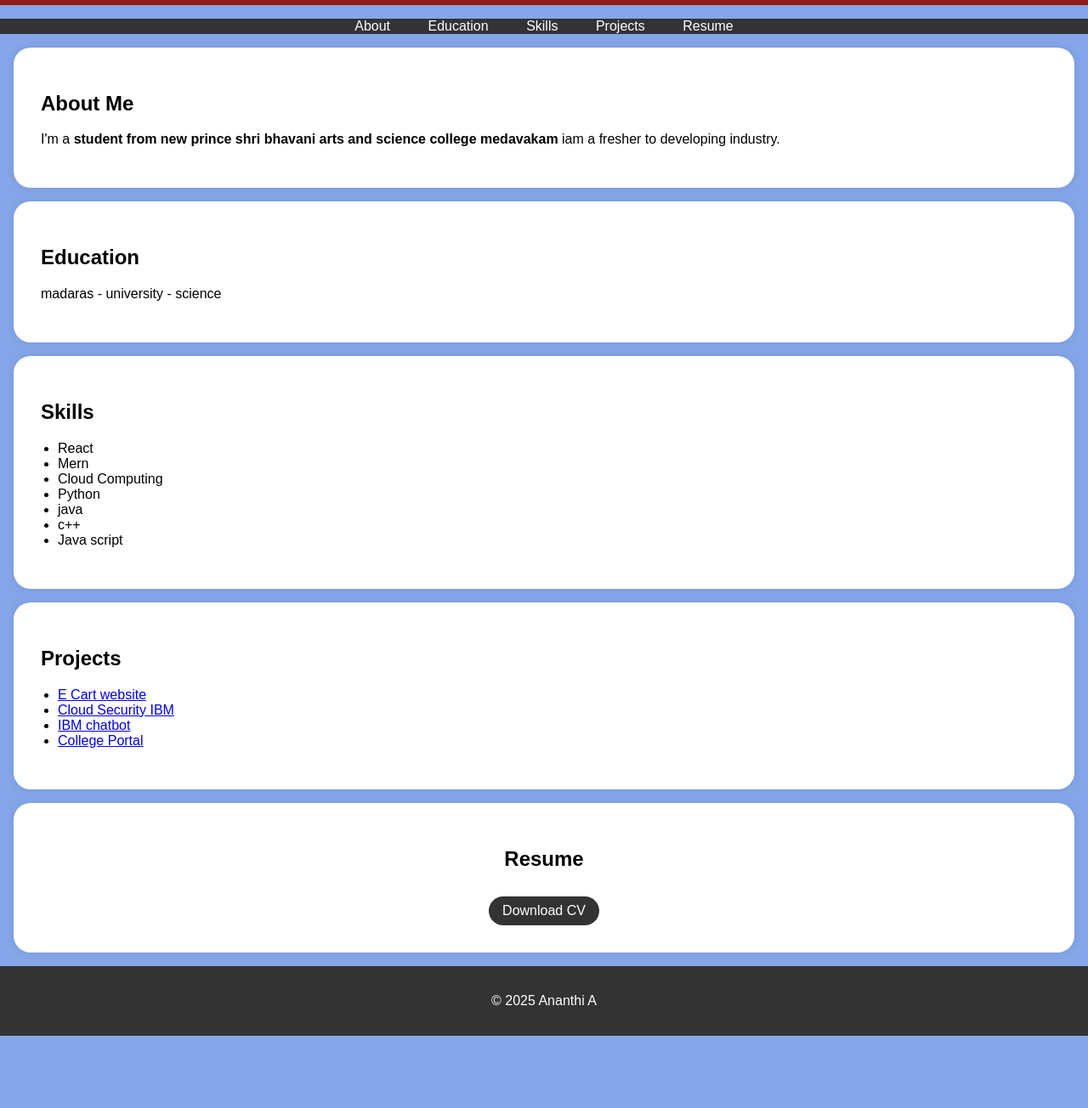
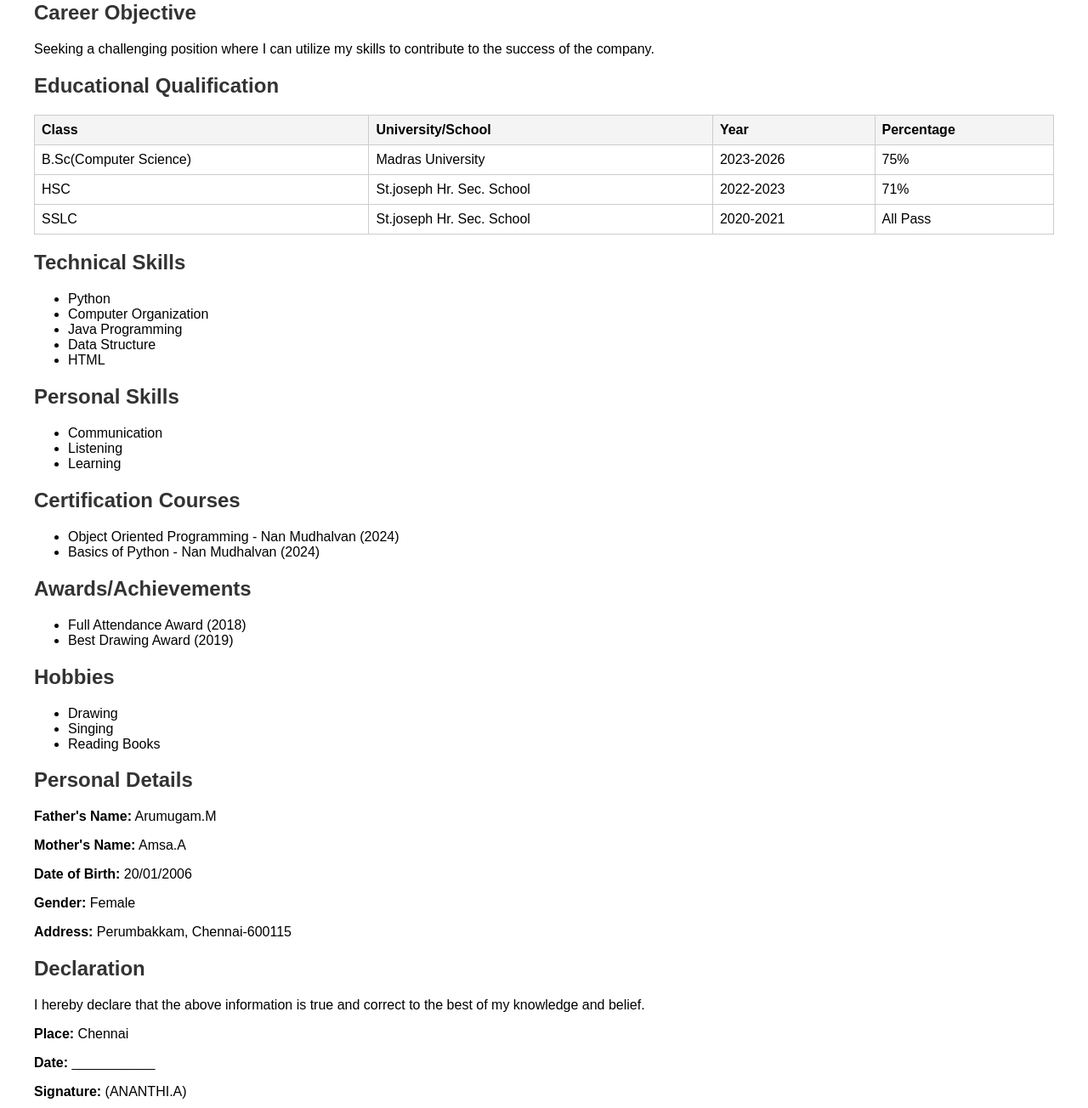
Before and after one commit to 20Ananthi/Ananthi, a plain HTML site: page index.html in a window 1280 px wide. Shown: the part 191-1495 px from the top of the page at 85% size. Before the commit the page ends 1410 px from the top, so only its background shows below. Drawn offline with Linux system fonts and the light colour scheme.

Commit message:
Add files via upload

```diff
--- a/index.html
+++ b/index.html
@@ -1,194 +1,117 @@
 <!DOCTYPE html>
-<html>
+<html lang="en">
 <head>
-    <title>Portfolio</title>
+    <meta charset="UTF-8">
+    <meta name="viewport" content="width=device-width, initial-scale=1.0">
+    <title>Resume - Ananthi A</title>
     <style>
         body {
             font-family: Arial, sans-serif;
-            margin: 0;
-            padding: 0;
-            background-color: #84a6e9;
+            margin: 20px;
+            padding: 20px;
         }
-
-        header {
-            background-color: #941919;
-            color: #fff;
-            text-align: center;
-            padding: 2rem 0;
-            position: relative; /* Add this */
+        h1, h2 {
+            color: #333;
         }
-
-        .header-content h1 {
-            font-size: 2.5rem;
+        table {
+            width: 100%;
+            border-collapse: collapse;
         }
-
-        /* Add styles for the round profile picture */
-        .profile-picture {
-            width: 100px; /* Adjust the size as needed */
-            height: 100px;
-            border-radius: 75%; /* Create a circular shape */
-            object-fit: cover; /* To ensure the image fills the circular area */
-            position: absolute; /* Add this */
-            top: 75px; /* Adjust top position as needed */
-            left: 75px; /* Adjust left position as needed */
+        th, td {
+            border: 1px solid #ccc;
+            padding: 8px;
+            text-align: left;
         }
-
-        nav {
-            background-color: #333;
-            color: #fff;
-            text-align: center;
-        }
-
-        nav ul {
-            list-style-type: none;
-            padding: 0;
-        }
-
-        nav ul li {
-            display: inline;
-            margin: 0 20px;
-        }
-
-        nav ul li a {
-            text-decoration: none;
-            color: #fff;
-        }
-
-        .section-content {
-            background-color: #fff;
-            padding: 2rem;
-            margin: 1rem;
-            border-radius: 20px;
-            box-shadow: 0 0 10px rgba(0, 0, 0, 0.1);
-            text-align: justify;
-        }
-
-        .download-button {
-            background-color: #333;
-            color: #fff;
-            padding: 0.5rem 1rem;
-            text-decoration: none;
-            border-radius: 20px;
-            display: inline-block;
-            margin-top: 10px;
-            align-self: center;
-        }
-
-        .download-button:hover {
-            background-color: #555;
-        }
-
-        footer {
-            text-align: center;
-            padding: 1rem 0;
-            background-color: #333;
-            color: #fff;
-        }
-
-        ul {
-            list-style-type: disc;
-            padding-left: 20px;
+        th {
+            background-color: #f4f4f4;
         }
     </style>
 </head>
 <body>
-    <header>
-        <div class="header-content">
-            <!-- Add your profile picture here -->
-            <img src="passport photo.jpg" alt="Your Profile Picture" class="profile-picture">
-            <h1>Ananthi A</h1>
-            <p>Am Computet Science Student</p>
-        </div>
-    </header>
 
-    <nav>
-        <ul>
-            <li><a href="#about">About</a></li>
-            <li><a href="#education">Education</a></li>
-            <li><a href="#skills">Skills</a></li>
-            <li><a href="#projects">Projects</a></li>
-            <li><a href="#resume">Resume</a></li>
+    <h1>Ananthi A</h1>
+    <p>Email: <a href="mailto:ananthi.arumugam.2023@gmail.com">ananthi.arumugam.2023@gmail.com</a></p>
+    <p>Phone: 6374138563</p>
 
-        </ul>
-    </nav>
+    <h2>Career Objective</h2>
+    <p>Seeking a challenging position where I can utilize my skills to contribute to the success of the company.</p>
 
-    <section id="about">
-        <div class="section-content">
-            <h2>About Me</h2>
-            <p>I'm a <b>student from new prince shri bhavani arts and science college medavakam</b> iam a fresher to developing industry.</p>
+    <h2>Educational Qualification</h2>
+    <table>
+        <tr>
+            <th>Class</th>
+            <th>University/School</th>
+            <th>Year</th>
+            <th>Percentage</th>
+        </tr>
+        <tr>
+            <td>B.Sc(Computer Science)</td>
+            <td>Madras University</td>
+            <td>2023-2026</td>
+            <td>75%</td>
+        </tr>
+        <tr>
+            <td>HSC</td>
+            <td>St.joseph Hr. Sec. School</td>
+            <td>2022-2023</td>
+            <td>71%</td>
+        </tr>
+        <tr>
+            <td>SSLC</td>
+            <td>St.joseph Hr. Sec. School</td>
+            <td>2020-2021</td>
+            <td>All Pass</td>
+        </tr>
+    </table>
 
-        </div>
-    </section>
+    <h2>Technical Skills</h2>
+    <ul>
+        <li>Python</li>
+        <li>Computer Organization</li>
+        <li>Java Programming</li>
+        <li>Data Structure</li>
+        <li>HTML</li>
+    </ul>
 
-    <section id="education">
-        <div class="section-content">
-            <h2>Education</h2>
-            <p>madaras - university - science</p>
+    <h2>Personal Skills</h2>
+    <ul>
+        <li>Communication</li>
+        <li>Listening</li>
+        <li>Learning</li>
+    </ul>
 
+    <h2>Certification Courses</h2>
+    <ul>
+        <li>Object Oriented Programming - Nan Mudhalvan (2024)</li>
+        <li>Basics of Python - Nan Mudhalvan (2024)</li>
+    </ul>
 
-        </div>
-    </section>
+    <h2>Awards/Achievements</h2>
+    <ul>
+        <li>Full Attendance Award (2018)</li>
+        <li>Best Drawing Award (2019)</li>
+    </ul>
 
-    <section id="skills">
-        <div class="section-content">
-            <h2>Skills</h2>
-            <ul>
-                <li>React</li>
-                <li>Mern</li>
-                <li>Cloud Computing</li>
-                <li>Python</li>
-                <li>java</li>
-                <li>c++</li>
-                <li>Java script</li>
-            </ul>
-        </div>
-    </section>
+    <h2>Hobbies</h2>
+    <ul>
+        <li>Drawing</li>
+        <li>Singing</li>
+        <li>Reading Books</li>
+    </ul>
 
-    <section id="projects">
-        <div class="section-content">
-            <h2>Projects</h2>
-            <ul>
-                <li><a href="#">E Cart website</a></li>
-                <li><a href="#">Cloud Security IBM</a></li>
-                <li><a href="#">IBM chatbot</a></li>
-                <li><a href="#">College Portal</a></li>
-                <!-- Add more project links here -->
-            </ul>
-        </div>
-    </section>
+    <h2>Personal Details</h2>
+    <p><strong>Father's Name:</strong> Arumugam.M</p>
+    <p><strong>Mother's Name:</strong> Amsa.A</p>
+    <p><strong>Date of Birth:</strong> 20/01/2006</p>
+    <p><strong>Gender:</strong> Female</p>
+    <p><strong>Address:</strong> Perumbakkam, Chennai-600115</p>
 
-    <section id="resume">
+    <h2>Declaration</h2>
+    <p>I hereby declare that the above information is true and correct to the best of my knowledge and belief.</p>
 
-        <div class="section-content">
-            <center>
-            <h2>Resume</h2>
-            <a href="file.pdf" target="_blank" class="download-button">Download CV</a>
-        </center>
-        </div>
+    <p><strong>Place:</strong> Chennai</p>
+    <p><strong>Date:</strong> ___________</p>
+    <p><strong>Signature:</strong> (ANANTHI.A)</p>
 
-    </section>
-
-    <footer>
-        <p>&copy; 2025 Ananthi A</p>
-    </footer>
-
-    <script>
-        // Smooth scrolling to section when clicking on navigation links
-        document.querySelectorAll('a[href^="#"]').forEach(anchor => {
-            anchor.addEventListener('click', function(e) {
-                e.preventDefault();
-
-                const targetId = this.getAttribute('href').substring(1);
-                const targetElement = document.getElementById(targetId);
-
-                if (targetElement) {
-                    window.scrollTo({
-                        top: targetElement.offsetTop,
-                        behavior: 'smooth'
-                    });
-                }
-            });
-        });
-    </script>
 </body>
 </html>
```
Also changed, not shown: 1 other file.
